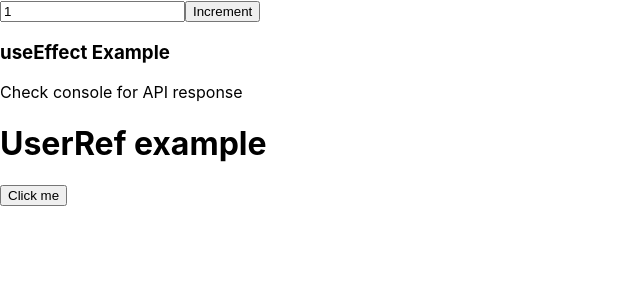
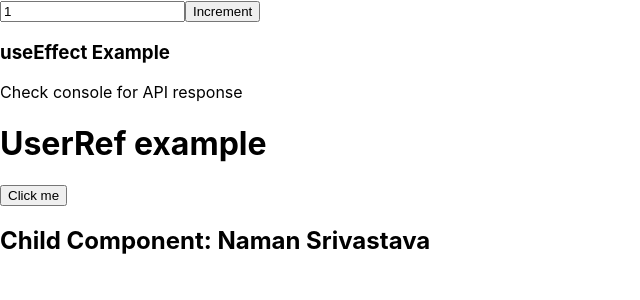
Before and after one commit to naman-0804/learning, a React (Create React App) app in the folder React/: page / in a window 1280 px wide. Shown: the top 300 px of the page, without its empty margins (0-640 px from the left). Built offline with nearby package versions, Linux system fonts and the light colour scheme; no server answers.

Commit message:
usecontext hooks

```diff
--- a/React/src/App.js
+++ b/React/src/App.js
@@ -2,7 +2,7 @@ import Counter from "./usestate";
 import ApiFetcher from "./useffect";
 import RefCounter from "./useref";
 import { useState } from "react";
-
+import ChildC from "./Proivder_usecontext";
 function App() {
   const [cnt, setCnt] = useState(1);
 
@@ -11,6 +11,7 @@ function App() {
       <Counter cnt={cnt} setCnt={setCnt} />
       <ApiFetcher cnt={cnt} />
       <RefCounter />
+      <ChildC/>
     </div>
   );
 }
--- /dev/null
+++ b/React/src/Consumer_usecontext.js
@@ -0,0 +1,14 @@
+import { useContext } from "react";
+import { NameContext } from "./Proivder_usecontext";
+
+function ChildC() {
+  const { firstName, lastName } = useContext(NameContext);
+
+  return (
+    <h2>
+      Child Component: {firstName} {lastName}
+    </h2>
+  );
+}
+
+export default ChildC;
--- /dev/null
+++ b/React/src/Proivder_usecontext.js
@@ -0,0 +1,14 @@
+import { createContext } from "react";
+import ChildC from "./Consumer_usecontext";
+
+export const NameContext = createContext(null);
+
+function Parent() {
+  return (
+    <NameContext.Provider value={{ firstName: "Naman", lastName: "Srivastava" }}>
+      <ChildC />
+    </NameContext.Provider>
+  );
+}
+
+export default Parent;
```
